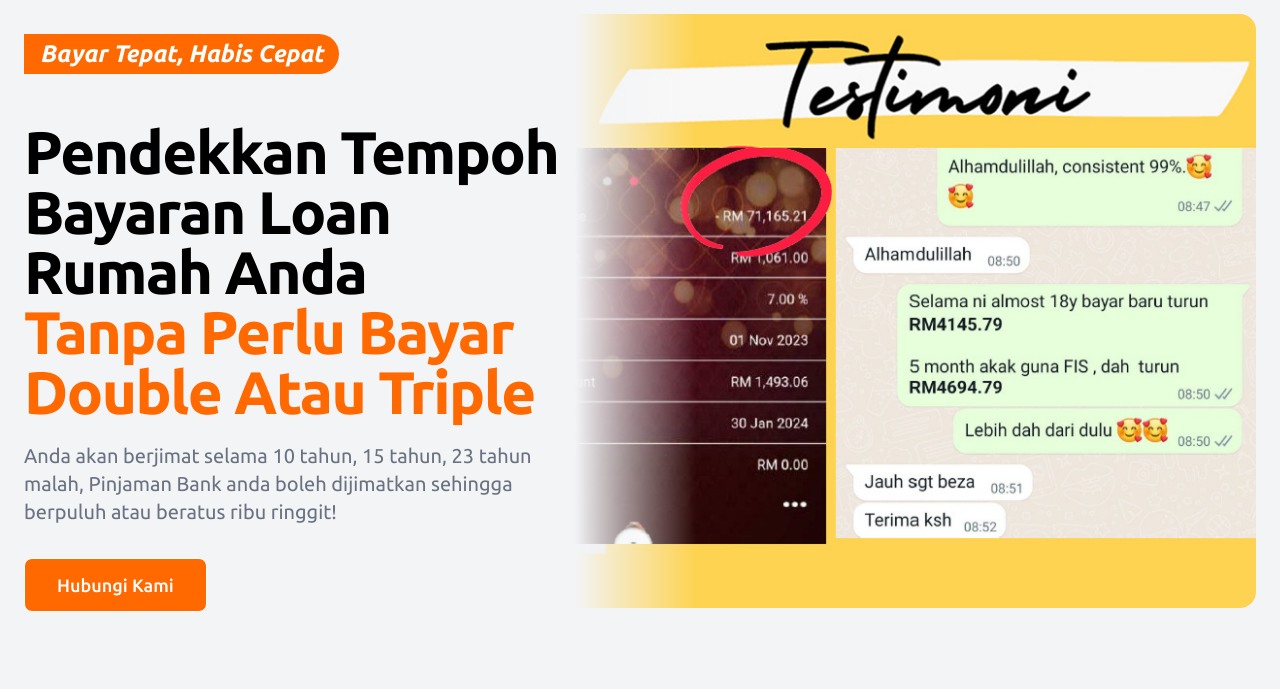
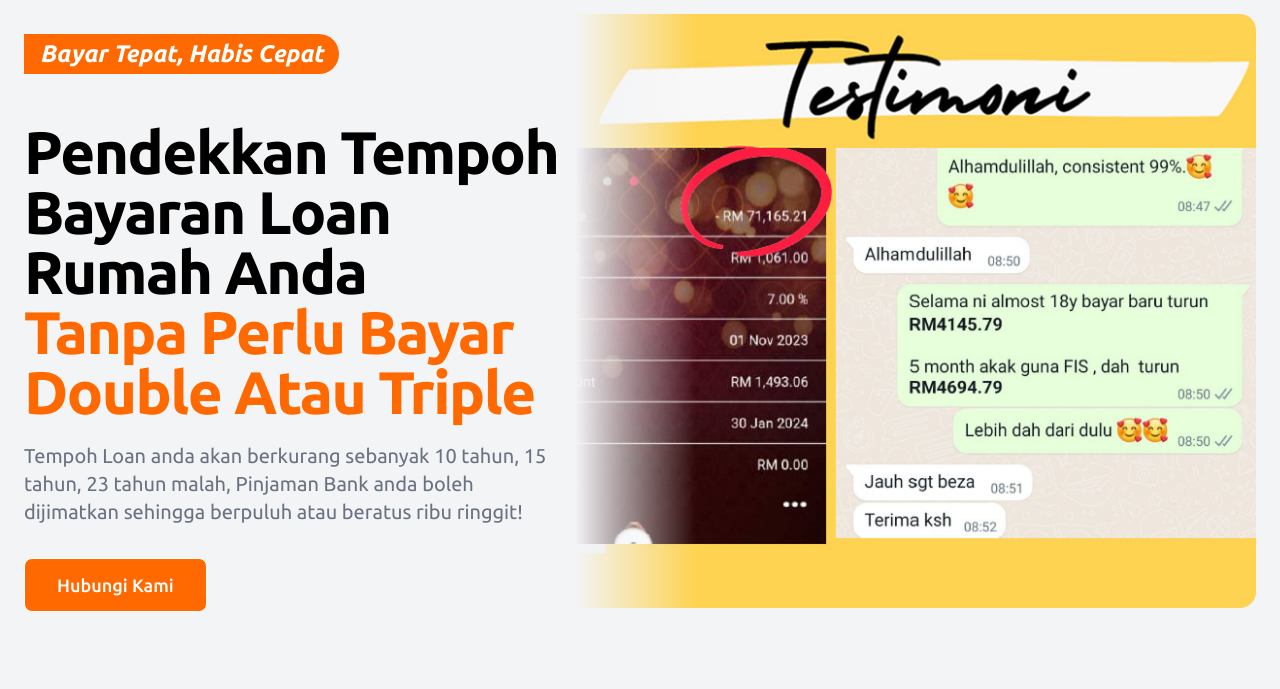
Before and after one commit to FWMtandc/house-loan-shortener, a website: page docs/index.html in a window 1280 px wide. Shown: the part 70-759 px from the top of the page. Drawn offline with Linux system fonts and the light colour scheme.

Commit message:
hero section update

```diff
--- a/docs/index.html
+++ b/docs/index.html
@@ -149,7 +149,7 @@
                     <div class="lg:max-w-full sm:max-w-xl sm:mx-auto mt-5   pr-0 lg:mr-32">
                         <span class="taxe-base sm:text-lg md:text-xl text-gray-500">
                             <!-- Anda akan jimat, 10 tahun, 15 tahun, 23 tahun, malah duit anda berpuluh dan beratus ribu dijimatkan! -->
-                            Anda akan berjimat selama 10 tahun, 15 tahun, 23 tahun malah, Pinjaman Bank anda boleh dijimatkan sehingga berpuluh atau beratus ribu ringgit!
+                            Tempoh Loan anda akan berkurang sebanyak 10 tahun, 15 tahun, 23 tahun malah, Pinjaman Bank anda boleh dijimatkan sehingga berpuluh atau beratus ribu ringgit!
                         </span>
                     </div>
                     <!-- <p class="mt-3 text-base text-gray-500 sm:mt-5 sm:text-lg sm:max-w-xl sm:mx-auto md:mt-5 md:text-xl lg:mx-0"">
```
